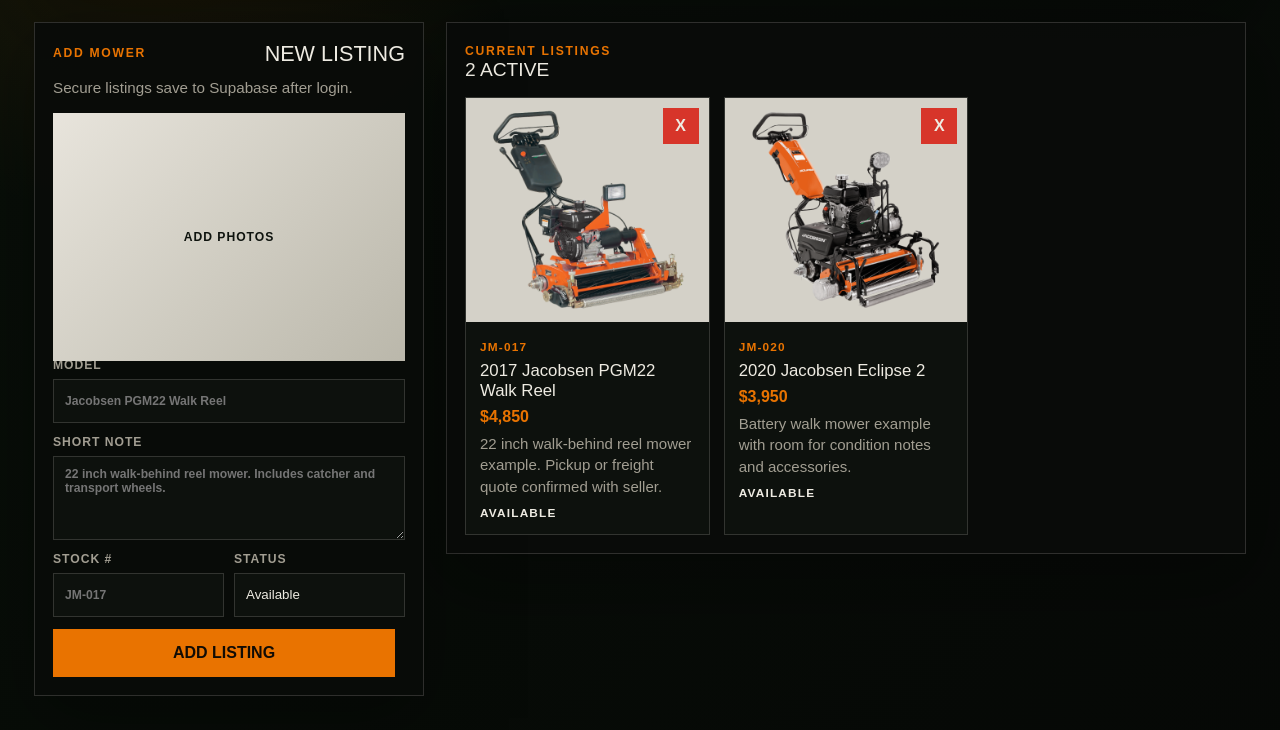
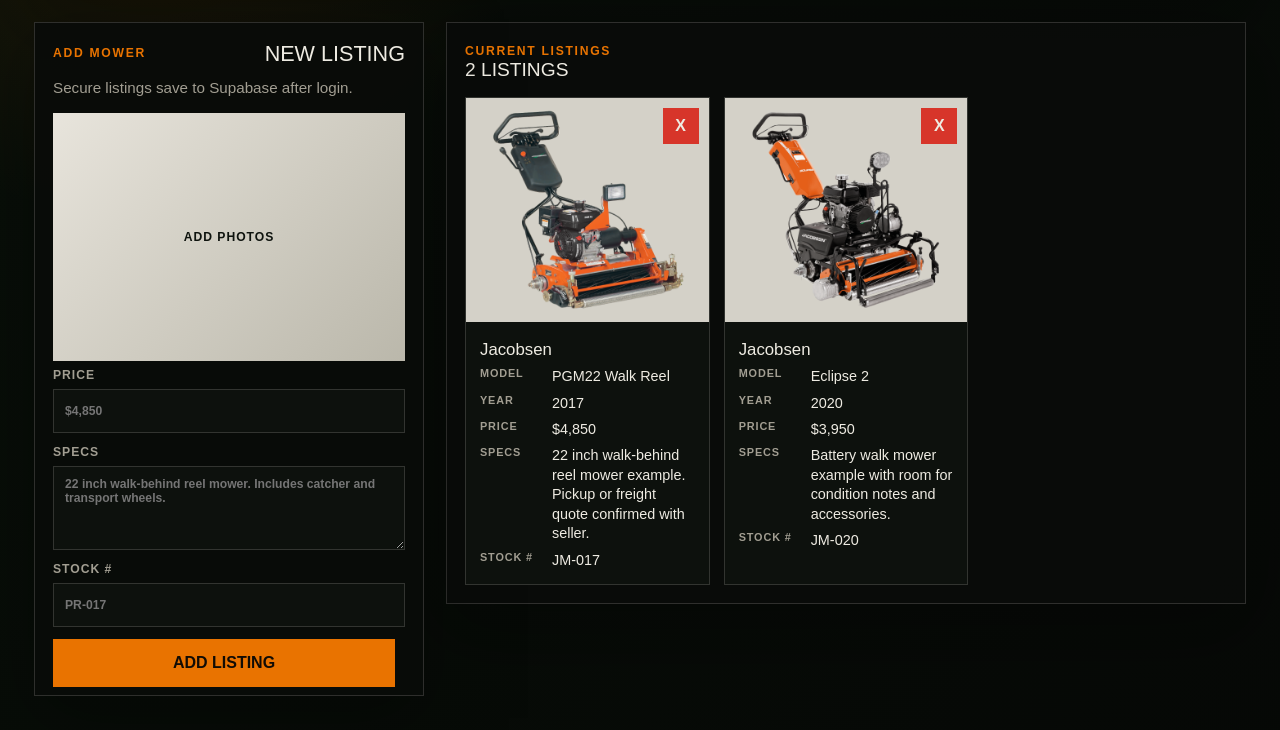
Before and after one commit to BrianACRM/precision-reels, a PHP site: page /admin.html in a window 1280 px wide. Shown: the part 237-967 px from the top of the page. Run offline with PHP 8.4, Linux system fonts and the light colour scheme; some libraries are stand-ins or nearby versions.

Commit message:
Reorder listing fields and hide status

```diff
--- a/admin.css
+++ b/admin.css
@@ -377,8 +377,7 @@ select {
   padding: 14px;
 }
 
-.stock-pill,
-.status-pill {
+.stock-pill {
   color: var(--orange);
   font-size: 0.74rem;
   font-weight: 900;
@@ -393,30 +392,39 @@ select {
   margin: 0;
 }
 
-.card-price {
-  color: var(--orange);
-  font-size: 1rem;
+.card-fields {
+  display: grid;
+  gap: 7px;
+  margin: 0;
 }
 
-.card-copy p,
+.card-fields div {
+  display: grid;
+  gap: 4px;
+  grid-template-columns: 68px minmax(0, 1fr);
+}
+
+.card-fields dt {
+  color: var(--muted);
+  font-size: 0.68rem;
+  font-weight: 900;
+  letter-spacing: 0.08em;
+  text-transform: uppercase;
+}
+
+.card-fields dd {
+  color: var(--paper);
+  font-size: 0.9rem;
+  line-height: 1.35;
+  margin: 0;
+  min-width: 0;
+}
+
 .listing-dialog p {
   color: var(--muted);
   font-size: 0.94rem;
   line-height: 1.42;
   margin: 0;
-}
-
-.status-pill {
-  color: var(--paper);
-  margin-top: 2px;
-}
-
-.status-pill[data-status="sold"] {
-  color: oklch(68% 0.18 29);
-}
-
-.status-pill[data-status="pending"] {
-  color: oklch(78% 0.14 82);
 }
 
 .listing-dialog {
--- a/admin.html
+++ b/admin.html
@@ -49,41 +49,35 @@
           </label>
           <div class="image-strip" id="imageStrip" aria-label="Selected image previews"></div>
 
-          <div class="field-grid">
+          <label>
+            Make
+            <input name="make" type="text" placeholder="Jacobsen" required />
+          </label>
+
+          <label>
+            Model
+            <input name="model" type="text" placeholder="PGM22 Walk Reel" required />
+          </label>
+
           <label>
             Year
             <input name="year" type="text" placeholder="2017" required />
           </label>
+
           <label>
             Price
             <input name="price" type="text" placeholder="$4,850" required />
           </label>
-          </div>
 
           <label>
-            Model
-            <input name="model" type="text" placeholder="Jacobsen PGM22 Walk Reel" required />
+            Specs
+            <textarea name="specs" placeholder="22 inch walk-behind reel mower. Includes catcher and transport wheels." required></textarea>
           </label>
 
           <label>
-            Short note
-            <textarea name="note" placeholder="22 inch walk-behind reel mower. Includes catcher and transport wheels." required></textarea>
+            Stock #
+            <input name="stock" type="text" placeholder="PR-017" />
           </label>
-
-          <div class="field-grid">
-            <label>
-              Stock #
-              <input name="stock" type="text" placeholder="JM-017" />
-            </label>
-            <label>
-              Status
-              <select name="status">
-                <option>Available</option>
-                <option>Pending</option>
-                <option>Sold</option>
-              </select>
-            </label>
-          </div>
 
           <div class="form-actions">
             <button id="submitListingButton" type="submit">Add listing</button>
@@ -109,11 +103,8 @@
         <button class="remove-button" type="button" aria-label="Remove listing">X</button>
         <img class="card-image" alt="" />
         <div class="card-copy">
-          <span class="stock-pill"></span>
           <h2></h2>
-          <strong class="card-price"></strong>
-          <p></p>
-          <span class="status-pill"></span>
+          <dl class="card-fields"></dl>
         </div>
       </article>
     </template>
@@ -122,13 +113,10 @@
       <button class="dialog-close" type="button" aria-label="Close listing">X</button>
       <div class="dialog-gallery" id="dialogGallery"></div>
       <div>
-        <span class="stock-pill" id="dialogStock"></span>
         <h2 id="dialogTitle"></h2>
-        <strong id="dialogPrice"></strong>
-        <p id="dialogNote"></p>
+        <dl class="dialog-fields" id="dialogFields"></dl>
         <div class="dialog-actions">
           <button id="editListingButton" type="button">Edit listing</button>
-          <button id="markSoldButton" type="button">Mark sold</button>
         </div>
       </div>
     </dialog>
--- a/admin.js
+++ b/admin.js
@@ -2,20 +2,24 @@ const sampleListings = [
   {
     id: "sample-1",
     images: ["./assets/pgm22.png", "./assets/pgm22-field-2.jpg"],
+    make: "Jacobsen",
     year: "2017",
-    model: "Jacobsen PGM22 Walk Reel",
+    model: "PGM22 Walk Reel",
     price: "$4,850",
     note: "22 inch walk-behind reel mower example. Pickup or freight quote confirmed with seller.",
+    specs: "22 inch walk-behind reel mower example. Pickup or freight quote confirmed with seller.",
     stock_number: "JM-017",
     status: "Available"
   },
   {
     id: "sample-2",
     images: ["./assets/eclipse-2.png", "./assets/eclipse-2-field.jpg"],
+    make: "Jacobsen",
     year: "2020",
-    model: "Jacobsen Eclipse 2",
+    model: "Eclipse 2",
     price: "$3,950",
     note: "Battery walk mower example with room for condition notes and accessories.",
+    specs: "Battery walk mower example with room for condition notes and accessories.",
     stock_number: "JM-020",
     status: "Available"
   }
@@ -38,12 +42,9 @@ const imagePrompt = document.querySelector("#imagePrompt");
 const imageStrip = document.querySelector("#imageStrip");
 const dialog = document.querySelector("#listingDialog");
 const dialogGallery = document.querySelector("#dialogGallery");
-const dialogStock = document.querySelector("#dialogStock");
 const dialogTitle = document.querySelector("#dialogTitle");
-const dialogPrice = document.querySelector("#dialogPrice");
-const dialogNote = document.querySelector("#dialogNote");
+const dialogFields = document.querySelector("#dialogFields");
 const editListingButton = document.querySelector("#editListingButton");
-const markSoldButton = document.querySelector("#markSoldButton");
 const cancelEditButton = document.querySelector("#cancelEditButton");
 const submitListingButton = document.querySelector("#submitListingButton");
 const formModeLabel = document.querySelector("#formModeLabel");
@@ -138,29 +139,27 @@ function publicImageUrl(path) {
 
 function renderListings() {
   grid.innerHTML = "";
-  const activeCount = listings.filter((listing) => listing.status !== "Sold").length;
-  count.textContent = `${activeCount} active`;
+  count.textContent = `${listings.length} listings`;
 
   listings.forEach((listing) => {
     const node = template.content.cloneNode(true);
     const card = node.querySelector(".admin-card");
     const image = node.querySelector(".card-image");
     const title = node.querySelector("h2");
-    const price = node.querySelector(".card-price");
-    const note = node.querySelector("p");
-    const stock = node.querySelector(".stock-pill");
-    const status = node.querySelector(".status-pill");
+    const fields = node.querySelector(".card-fields");
     const remove = node.querySelector(".remove-button");
     const primaryImage = listing.images?.[0] || "./assets/pgm22.png";
 
     image.src = primaryImage;
     image.alt = listingTitle(listing);
-    stock.textContent = listing.stock_number || "No stock #";
-    title.textContent = listingTitle(listing);
-    price.textContent = listing.price;
-    note.textContent = listing.note;
-    status.textContent = listing.status || "Available";
-    status.dataset.status = status.textContent.toLowerCase();
+    title.textContent = listing.make || "Jacobsen";
+    fields.innerHTML = fieldRows([
+      ["Model", listing.model],
+      ["Year", listing.year],
+      ["Price", listing.price],
+      ["Specs", listing.specs || listing.note],
+      ["Stock #", listing.stock_number || "No stock #"]
+    ]);
 
     card.addEventListener("click", () => openListing(listing));
     card.addEventListener("keydown", (event) => {
@@ -224,12 +223,14 @@ form.addEventListener("submit", async (event) => {
 
   const formData = new FormData(form);
   const listing = {
+    make: formData.get("make").trim(),
     year: formData.get("year").trim(),
     model: formData.get("model").trim(),
     price: formData.get("price").trim(),
-    note: formData.get("note").trim(),
+    specs: formData.get("specs").trim(),
+    note: formData.get("specs").trim(),
     stock_number: formData.get("stock").trim() || `JM-${String(Date.now()).slice(-4)}`,
-    status: formData.get("status"),
+    status: "Available",
     sort_order: 0,
     updated_at: new Date().toISOString()
   };
@@ -290,12 +291,14 @@ function openListing(listing) {
   activeListing = listing;
   const images = listing.images?.length ? listing.images : ["./assets/pgm22.png"];
   dialogGallery.innerHTML = images.map((src) => `<img src="${escapeHtml(src)}" alt="${escapeHtml(listing.model)}" />`).join("");
-  dialogStock.textContent = listing.stock_number || "No stock #";
-  dialogTitle.textContent = listingTitle(listing);
-  dialogPrice.textContent = listing.price;
-  dialogNote.textContent = listing.note;
-  markSoldButton.disabled = listing.status === "Sold";
-  markSoldButton.textContent = listing.status === "Sold" ? "Sold" : "Mark sold";
+  dialogTitle.textContent = listing.make || "Jacobsen";
+  dialogFields.innerHTML = fieldRows([
+    ["Model", listing.model],
+    ["Year", listing.year],
+    ["Price", listing.price],
+    ["Specs", listing.specs || listing.note],
+    ["Stock #", listing.stock_number || "No stock #"]
+  ]);
   dialog.showModal();
 }
 
@@ -305,31 +308,16 @@ editListingButton.addEventListener("click", () => {
   startEdit(activeListing);
 });
 
-markSoldButton.addEventListener("click", async () => {
-  if (!activeListing) return;
-  if (!window.PRECISION_SUPABASE_READY) return alert("Supabase is not configured yet.");
-  const { error } = await client
-    .from("listings")
-    .update({ status: "Sold", updated_at: new Date().toISOString() })
-    .eq("id", activeListing.id);
-  if (error) {
-    alert(error.message);
-    return;
-  }
-  dialog.close();
-  await loadListings();
-});
-
 cancelEditButton.addEventListener("click", resetForm);
 
 function startEdit(listing) {
   editingId = listing.id;
+  form.make.value = listing.make || "Jacobsen";
+  form.model.value = listing.model;
   form.year.value = listing.year;
   form.price.value = listing.price;
-  form.model.value = listing.model;
-  form.note.value = listing.note;
+  form.specs.value = listing.specs || listing.note;
   form.stock.value = listing.stock_number || "";
-  form.status.value = listing.status || "Available";
   uploadedFiles = [];
   renderSelectedImages();
   formModeLabel.textContent = "Edit listing";
@@ -354,7 +342,13 @@ function resetEditMode() {
 }
 
 function listingTitle(listing) {
-  return `${listing.year} ${listing.model}`.trim();
+  return `${listing.make || "Jacobsen"} ${listing.model} ${listing.year}`.trim();
+}
+
+function fieldRows(rows) {
+  return rows
+    .map(([term, value]) => `<div><dt>${escapeHtml(term)}</dt><dd>${escapeHtml(value)}</dd></div>`)
+    .join("");
 }
 
 function escapeHtml(value = "") {
--- a/supabase-schema.sql
+++ b/supabase-schema.sql
@@ -9,10 +9,12 @@ create table public.admin_profiles (
 create table public.listings (
   id uuid primary key default gen_random_uuid(),
   stock_number text not null unique,
+  make text not null default 'Jacobsen',
   year text not null,
   model text not null,
   price text not null,
   note text not null,
+  specs text not null default '',
   status text not null default 'Available' check (status in ('Available', 'Pending', 'Sold')),
   sort_order int not null default 0,
   created_at timestamptz not null default now(),
```
Also changed, not shown: other parts of admin.css (+23 -4 lines), script.js (+26 -14 lines), styles.css (+25 -0 lines), 1 other file. Lines whose indentation alone changed are shown as unchanged.
